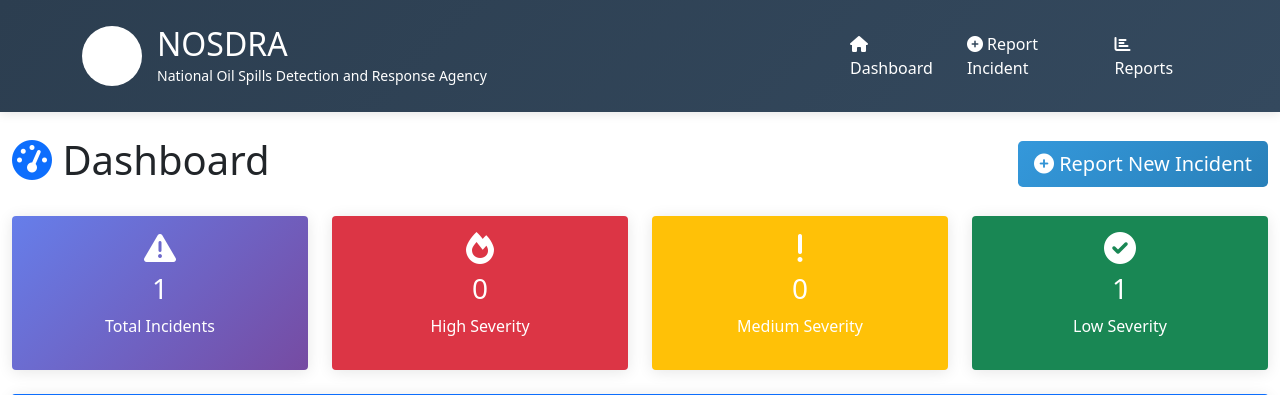
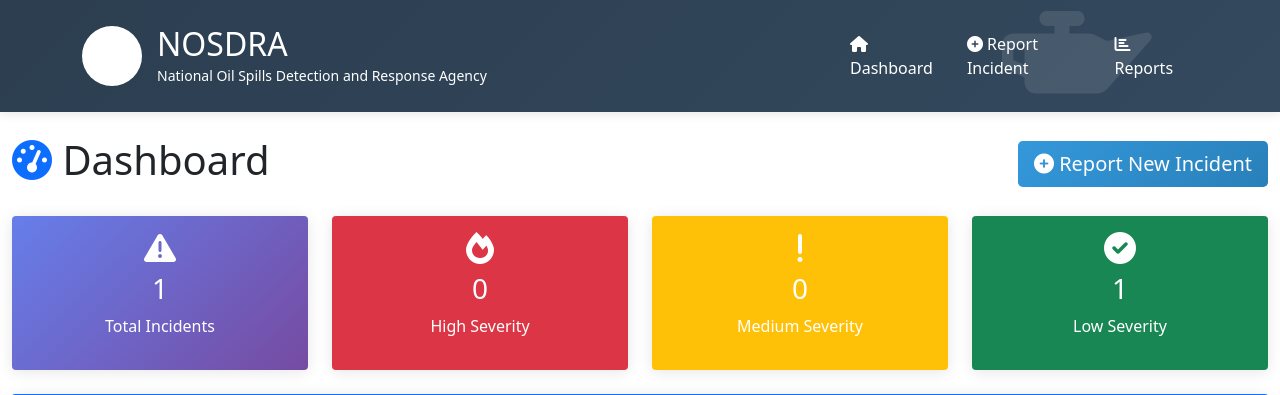
Before and after one commit to adesholaqd-lgtm/my-osils-project, a Flask app: page / in a window 1280 px wide. Shown: the top 395 px of the page. Run offline with Flask 3, Linux system fonts and the light colour scheme.

Commit message:
Assistant checkpoint: Added NOSDRA logo background to header
Assistant generated file changes:
- templates/base.html: Add NOSDRA logo background to header

---

User prompt:

pls add the nosdra logo to the background of the nosdra pane

Replit-Commit-Author: Assistant
Replit-Commit-Session-Id: 7c964db7-f24d-4e4c-a689-e9f095a1dc9f

```diff
--- a/templates/base.html
+++ b/templates/base.html
@@ -13,6 +13,25 @@
             color: white;
             padding: 1rem 0;
             box-shadow: 0 2px 10px rgba(0,0,0,0.1);
+            position: relative;
+            overflow: hidden;
+        }
+        .nosdra-header::before {
+            content: '\f613';
+            font-family: "Font Awesome 6 Free";
+            font-weight: 900;
+            position: absolute;
+            top: 50%;
+            right: 10%;
+            transform: translateY(-50%);
+            font-size: 120px;
+            opacity: 0.1;
+            color: white;
+            z-index: 0;
+        }
+        .nosdra-header .container {
+            position: relative;
+            z-index: 1;
         }
         .nosdra-logo {
             width: 60px;
```
